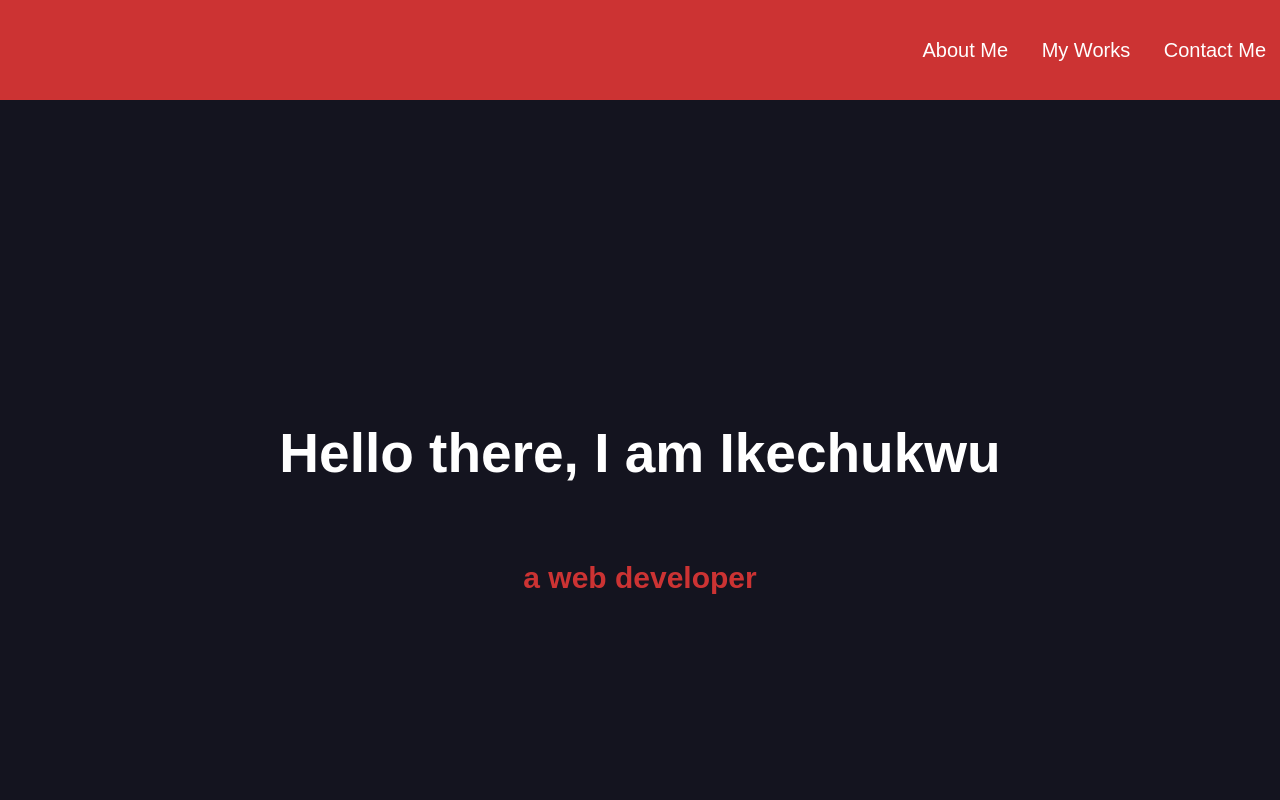
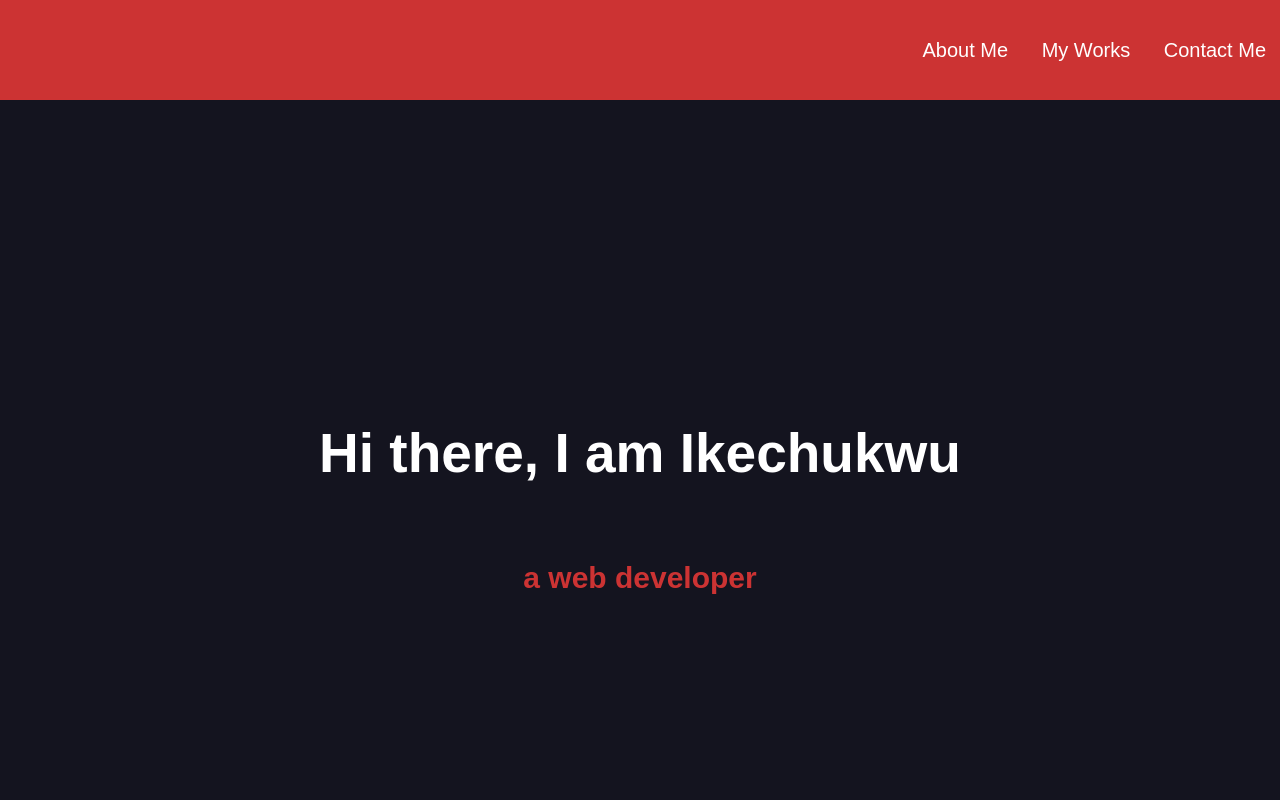
Before and after one commit to duruikechukwu/personal-portfolio, a plain HTML site: page index.html in a window 1280 px wide. Shown: the top 800 px of the page. Drawn offline with Linux system fonts and the light colour scheme.

```diff
--- a/index.html
+++ b/index.html
@@ -23,7 +23,7 @@
 	</header>
 	<main>
 	  	<section id="welcome-section">
-	  		<h1>Hello there, I am Ikechukwu</h1>
+	  		<h1>Hi there, I am Ikechukwu</h1>
 	  		<h3>a web developer</h3>
 		</section>
 	  	<section id="projects">
```
